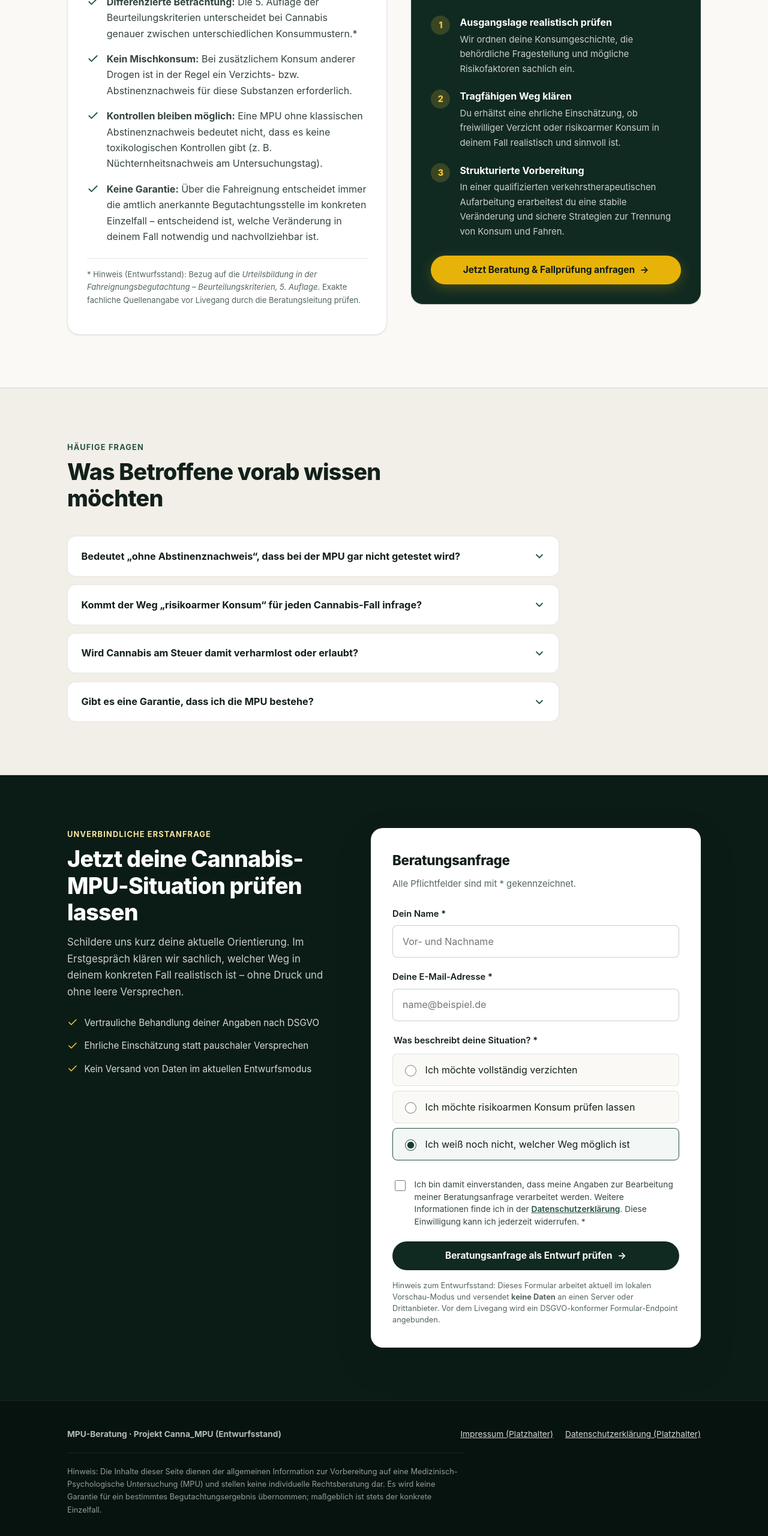
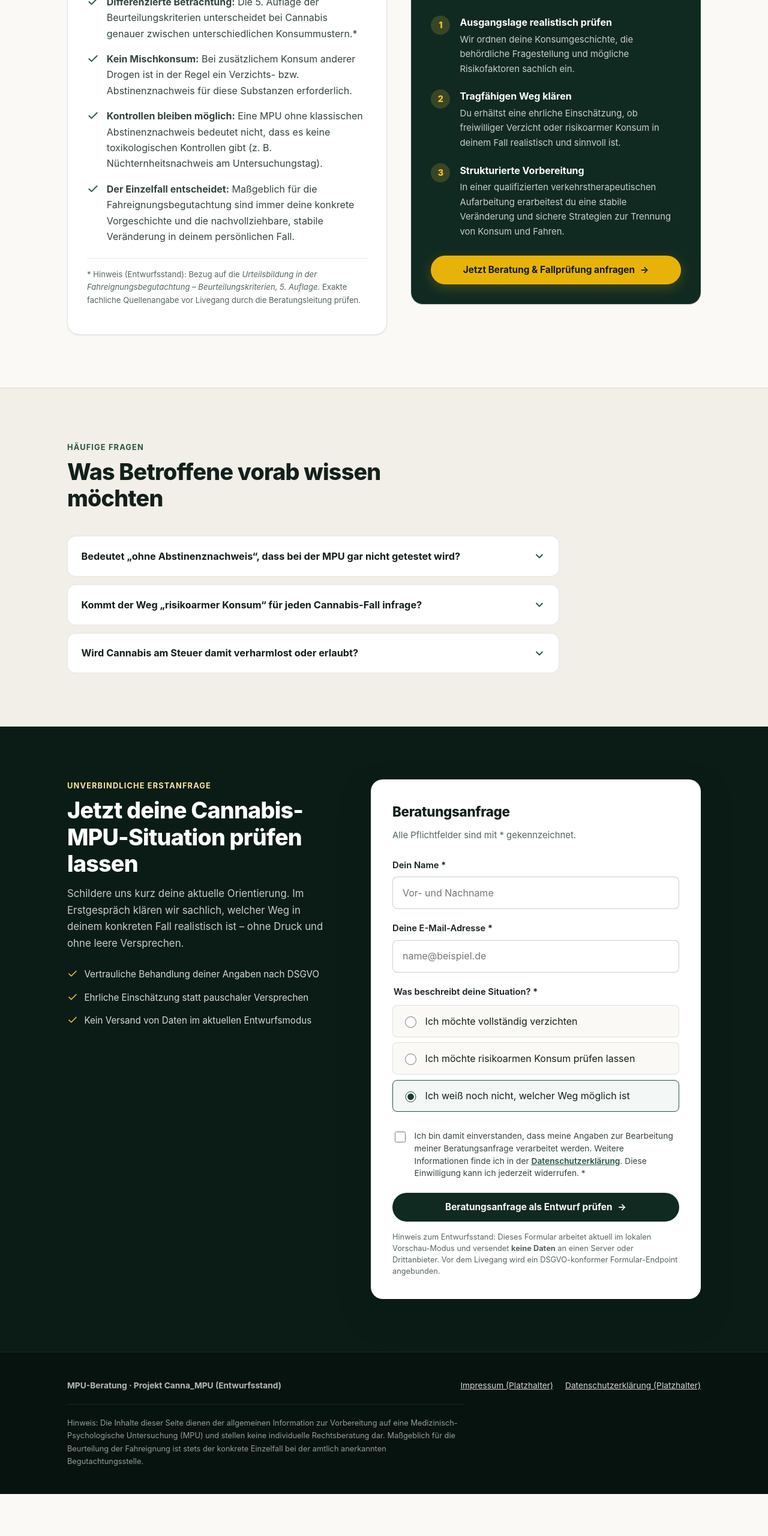
Before and after one commit to MaddinHNX/canna-mpu-preview, a plain HTML site: page index.html in a window 1280 px wide. Shown: the part 2763-5323 px from the top of the page at 60% size. After the commit the page ends 5253 px from the top, so only its background shows below. Drawn offline with Linux system fonts and the light colour scheme.

Commit message:
Feedback Jens: 'Keine Garantie'-Passagen entfernt

```diff
--- a/index.html
+++ b/index.html
@@ -261,7 +261,7 @@
               <svg class="fact-list__icon" width="20" height="20" viewBox="0 0 24 24" fill="none" stroke="currentColor" stroke-width="2.2" stroke-linecap="round" stroke-linejoin="round" aria-hidden="true">
                 <polyline points="20 6 9 17 4 12"></polyline>
               </svg>
-              <span><strong>Keine Garantie:</strong> Über die Fahreignung entscheidet immer die amtlich anerkannte Begutachtungsstelle im konkreten Einzelfall – entscheidend ist, welche Veränderung in deinem Fall notwendig und nachvollziehbar ist.</span>
+              <span><strong>Der Einzelfall entscheidet:</strong> Maßgeblich für die Fahreignungsbegutachtung sind immer deine konkrete Vorgeschichte und die nachvollziehbare, stabile Veränderung in deinem persönlichen Fall.</span>
             </li>
           </ul>
           <p class="fact-list__source">
@@ -345,18 +345,6 @@
             </button>
             <div class="faq-item__panel" id="faq-panel-3" role="region" aria-labelledby="faq-btn-3" hidden>
               <p>Ausdrücklich nein. Fahren unter Cannabiseinfluss gefährdet die Verkehrssicherheit. Voraussetzung für eine positive Fahreignungsprognose ist immer eine strikte, zuverlässige Trennung von Konsum und Fahren.</p>
-            </div>
-          </div>
-
-          <div class="faq-item">
-            <button type="button" class="faq-item__trigger" aria-expanded="false" aria-controls="faq-panel-4" id="faq-btn-4">
-              <span>Gibt es eine Garantie, dass ich die MPU bestehe?</span>
-              <svg class="faq-item__chevron" width="20" height="20" viewBox="0 0 24 24" fill="none" stroke="currentColor" stroke-width="2.2" stroke-linecap="round" stroke-linejoin="round" aria-hidden="true">
-                <polyline points="6 9 12 15 18 9"></polyline>
-              </svg>
-            </button>
-            <div class="faq-item__panel" id="faq-panel-4" role="region" aria-labelledby="faq-btn-4" hidden>
-              <p>Nein. Eine seriöse Beratung verspricht niemals ein garantiertes Ergebnis. Wir helfen dir, deine Voraussetzungen realistisch einzuschätzen und dich fachlich fundiert auf die Begutachtung vorzubereiten.</p>
             </div>
           </div>
         </div>
@@ -489,7 +477,7 @@
         </div>
       </div>
       <p class="site-footer__legal-note">
-        Hinweis: Die Inhalte dieser Seite dienen der allgemeinen Information zur Vorbereitung auf eine Medizinisch-Psychologische Untersuchung (MPU) und stellen keine individuelle Rechtsberatung dar. Es wird keine Garantie für ein bestimmtes Begutachtungsergebnis übernommen; maßgeblich ist stets der konkrete Einzelfall.
+        Hinweis: Die Inhalte dieser Seite dienen der allgemeinen Information zur Vorbereitung auf eine Medizinisch-Psychologische Untersuchung (MPU) und stellen keine individuelle Rechtsberatung dar. Maßgeblich für die Beurteilung der Fahreignung ist stets der konkrete Einzelfall bei der amtlich anerkannten Begutachtungsstelle.
       </p>
     </div>
   </footer>
```
Also changed, not shown: anzeigen.html (+1 -1 lines), creatives/Anzeige_1_Neugier_1080x1350.jpg.
